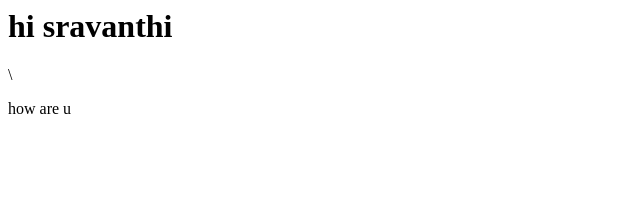
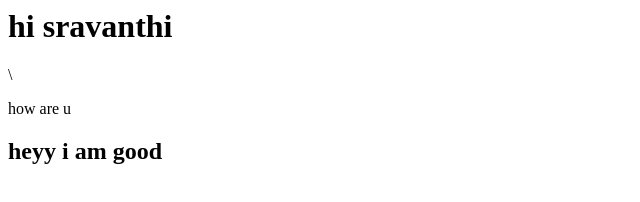
Before and after one commit to VennelaTummalapalli/devops-exp-11, a plain HTML site: page index.html in a window 1280 px wide. Shown: the whole page, without its empty margins (0-640 px from the left). Drawn offline with Linux system fonts and the light colour scheme.

Commit message:
Update index.html

```diff
--- a/index.html
+++ b/index.html
@@ -2,5 +2,6 @@
 <body>
 <h1>hi sravanthi</h1>\
 <p>how are u</p>
+  <h2>heyy i am good</h2>
 </body>
 </html>
```
